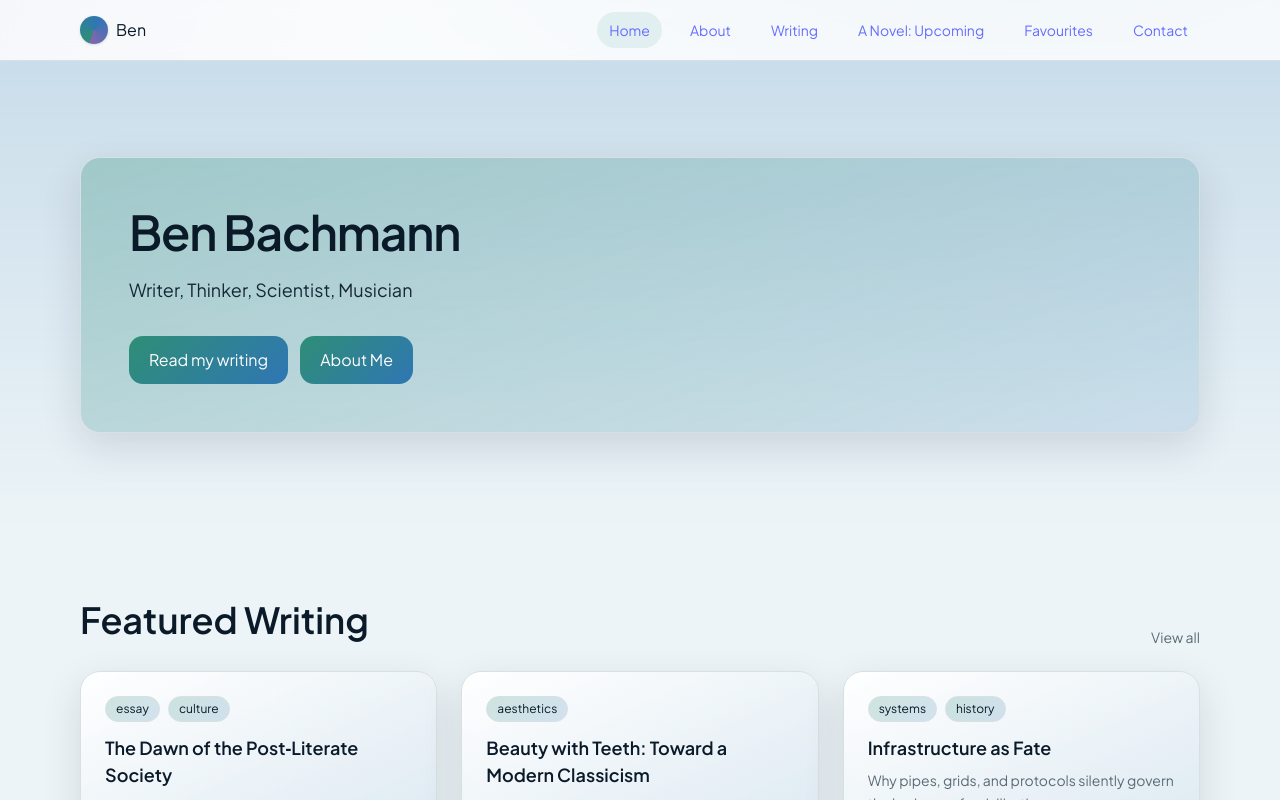
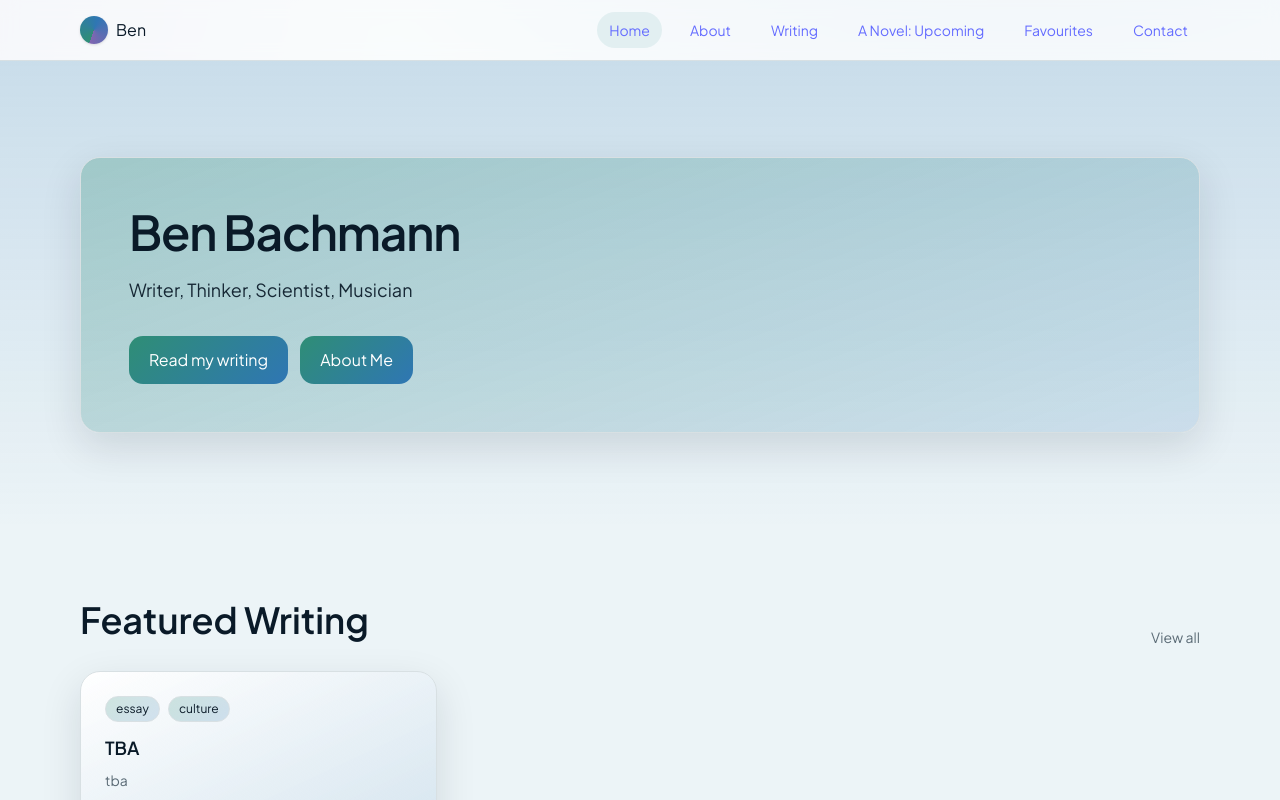
Before and after one commit to BenBachmann/personal-website, a React (Vite) app: page / in a window 1280 px wide. Built offline with nearby package versions, Linux system fonts and the light colour scheme.

Commit message:
fixed image & favourites issues

```diff
--- a/src/App.jsx
+++ b/src/App.jsx
@@ -110,40 +110,20 @@ const ABOUT = {
 
 const WRITING_CARDS = [
   {
-    title: "The Dawn of the Post‑Literate Society",
+    title: "TBA",
     excerpt:
-      "On screens, sound, and the shifting weight of text — and how thinking must adapt without collapsing.",
+      "tba",
     href: "#",
     tags: ["essay", "culture"],
-  },
-  {
-    title: "Beauty with Teeth: Toward a Modern Classicism",
-    excerpt:
-      "An argument for severity and warmth together: the line that holds while letting life in.",
-    href: "#",
-    tags: ["aesthetics"],
-  },
-  {
-    title: "Infrastructure as Fate",
-    excerpt:
-      "Why pipes, grids, and protocols silently govern the horizons of a civilization.",
-    href: "#",
-    tags: ["systems", "history"],
-  },
-  {
-    title: "Against Decorative Thought",
-    excerpt: "How to keep prose sharp without losing humanity.",
-    href: "#",
-    tags: ["craft"],
-  },
+  }
 ];
 
 const NOVEL = {
   title: "A Novel: Upcoming",
   description:
-    "An exploration of loyalty, betrayal, and the modern appetite for transcendence. Set between Boston, Munich, and the American West, the story follows a mind stretched between clarity and desire.",
+    "Need to add description",
   intent:
-    "To write with classical backbone and contemporary eyes — a narrative that moves, thinks, and burns without ornamentation. The project is in active development; updates will appear here as the structure locks.",
+    "add inspiration",
 };
 
 const FAVOURITES = [
@@ -204,7 +184,7 @@ const FAVOURITES = [
       "Prague",
       "Granada"
     ] },
-    { title: "Philosophers", itmes: [
+    { title: "Philosophers", items: [
       "Friedrich Nietzsche",
       "Aristotle",
       "Plato"
@@ -595,7 +575,7 @@ function FavouritesPage() {
         </div>
       </div>
       <div className="grid gap-6 sm:grid-cols-2 lg:grid-cols-3">
-        {FAVORITES.map((cat) => (
+        {FAVOURITES.map((cat) => (
           <Card key={cat.title} className="p-6" style={{ background: `linear-gradient(155deg, #fff, var(--grad-cardTo))` }}>
             <h3 className="font-semibold mb-3" style={{ fontSize: "var(--fs-h3)", color: "var(--text)", fontFamily: "var(--font)" }}>
               {cat.title}
```
Also changed, not shown: vercel.json (deleted).
